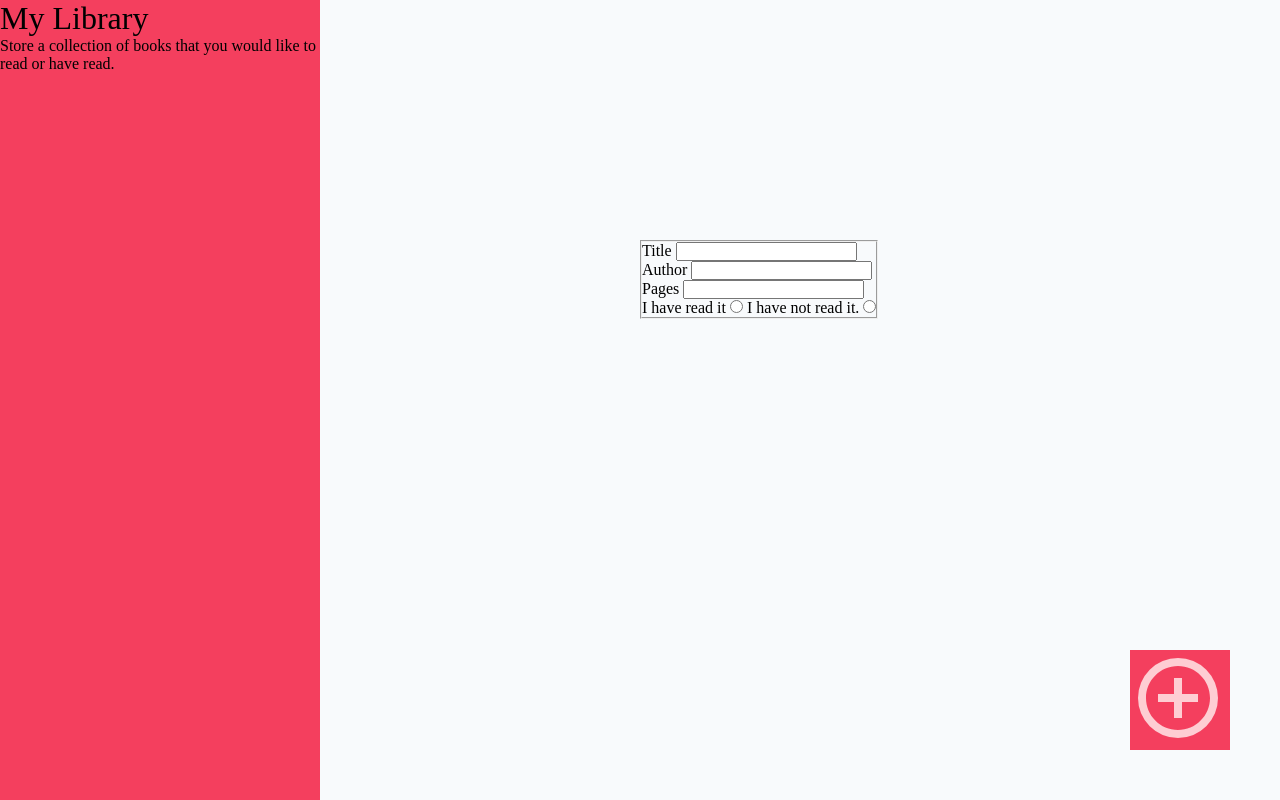
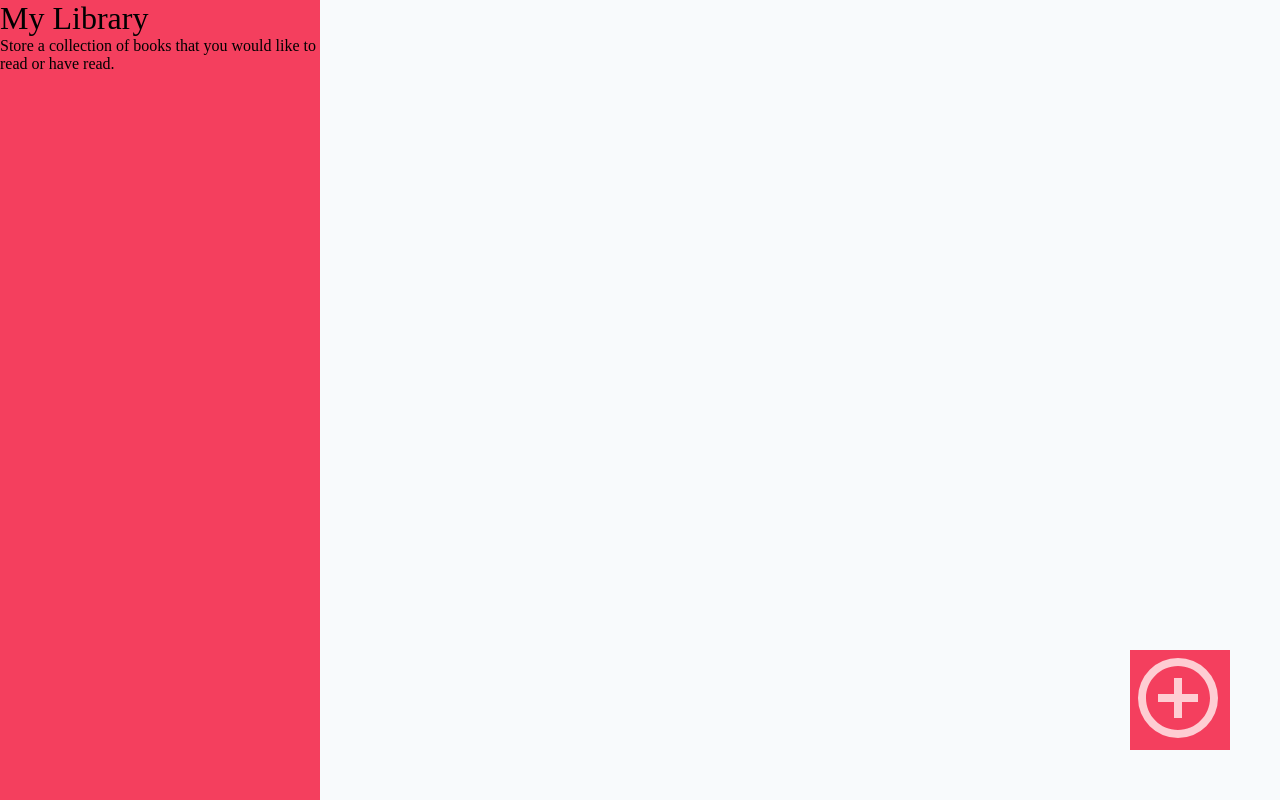
Before and after one commit to MichaelHalaj/Library-TOP, a website: page index.html in a window 1280 px wide. Drawn offline with Linux system fonts and the light colour scheme.

Commit message:
Create event listener that allows form to appear

```diff
--- a/index.html
+++ b/index.html
@@ -17,32 +17,31 @@
     </div>
 
     <div class="library">
-        <form action="" class="display">
+      <form action="" class="hide">
         <fieldset>
           <div class="row">
             <label for="title">Title</label>
-                    <input type="text" id="title" required>
+            <input type="text" id="title" required />
           </div>
           <div class="row">
             <label for="author">Author</label>
-                    <input type="text" id="author" required>
+            <input type="text" id="author" required />
           </div>
           <div class="row">
             <label for="pages">Pages</label>
-                    <input type="number" id="pages" required>
+            <input type="number" id="pages" required />
           </div>
           <div class="row">
             <label for="read">I have read it</label>
-                    <input type="radio" id="read" name="read-status">
+            <input type="radio" id="read" name="read-status" />
             <label for="not-read">I have not read it.</label>
-                    <input type="radio" id="not-read" name="read-status">
+            <input type="radio" id="not-read" name="read-status" />
           </div>
         </fieldset>
-
       </form>
     </div>
     <button class="add-book">
-      <svg style="width:100px; height:100px" viewBox="0 0 25 25">
+      <svg style="width: 100px; height: 100px" viewBox="0 0 25 25">
         <path
           fill="#FECDD3"
           d="M12,20C7.59,20 4,16.41 4,12C4,7.59 7.59,4 12,4C16.41,4 20,7.59 20,12C20,16.41 16.41,20 12,20M12,2A10,10 0 0,0 2,12A10,10 0 0,0 12,22A10,10 0 0,0 22,12A10,10 0 0,0 12,2M13,7H11V11H7V13H11V17H13V13H17V11H13V7Z"
--- a/script.js
+++ b/script.js
@@ -1,5 +1,6 @@
-const addButton = document.querySelector('.add-book');
-const library = document.querySelector('.library');
+const addButton = document.querySelector(".add-book");
+const library = document.querySelector(".library");
+const form = document.querySelector("form");
 const myLibrary = [];
 
 function Book(author, title, pages, read) {
@@ -14,3 +15,7 @@ function addBookToLibrary(author, title, pages, read) {
   // do stuff here
   myLibrary.push(new Book(author, title, pages, read));
 }
+
+addButton.addEventListener("click", () => {
+  form.classList.remove("hide");
+});
--- a/styles.css
+++ b/styles.css
@@ -40,9 +40,8 @@ html {
 .hide {
   display: none;
 }
-form{
+form {
   position: absolute;
   top: 30%;
   left: 50%;
-
 }
```
Lines whose indentation alone changed are shown as unchanged.
